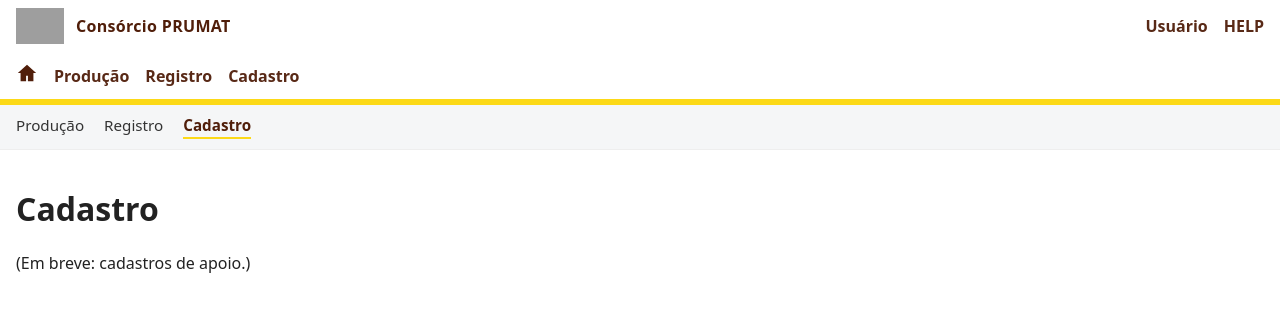
After one commit to satmbr/prod, a Flask app: page /operacao/cadastro in a window 1280 px wide. The commit adds this page. Shown: the top 312 px of the page. Run offline with Flask 3, Linux system fonts and the light colour scheme; grey boxes are pictures that could not be loaded.

Commit message:
Add files via upload

```diff
--- a/app.py
+++ b/app.py
@@ -1,21 +1,61 @@
-from flask import Flask, render_template, request
+from flask import Flask, render_template, request, url_for
 import os
 
 def create_app():
     app = Flask(__name__)
 
-    # Origem do nome do usuário (temporário):
-    # 1) query param ?user=Fulano
-    # 2) variável de ambiente APP_USER
-    # 3) fallback "Usuário"
+    # Temporário: nome do usuário no topo (APP_USER no Railway, ou ?user=Fulano)
     def resolve_user_name():
         return request.args.get("user") or os.getenv("APP_USER") or "Usuário"
+
+    # Subnav para Operação → (Produção/Registro/Cadastro)
+    def producao_subnav(active: str):
+        return [
+            {"text": "Produção", "href": url_for("operacao_producao"), "active": active == "producao"},
+            {"text": "Registro",  "href": url_for("operacao_registro"),  "active": active == "registro"},
+            {"text": "Cadastro",  "href": url_for("operacao_cadastro"),  "active": active == "cadastro"},
+        ]
 
     @app.get("/")
     def index():
         return render_template("index.html", current_user_name=resolve_user_name())
 
-    # healthcheck
+    # Seção Operação (página “raiz” da seção)
+    @app.get("/operacao")
+    def operacao_index():
+        return render_template(
+            "operacao/index.html",
+            current_user_name=resolve_user_name(),
+            subnav_links=None
+        )
+
+    # Operação → Produção / Registro / Cadastro
+    @app.get("/operacao/producao")
+    def operacao_producao():
+        # template com acento: produção.html
+        return render_template(
+            "operacao/produção.html",
+            current_user_name=resolve_user_name(),
+            subnav_links=producao_subnav(active="producao"),
+        )
+
+    @app.get("/operacao/registro")
+    def operacao_registro():
+        return render_template(
+            "operacao/registro.html",
+            current_user_name=resolve_user_name(),
+            subnav_links=producao_subnav(active="registro"),
+        )
+
+    @app.get("/operacao/cadastro")
+    def operacao_cadastro():
+        return render_template(
+            "operacao/cadastro.html",
+            current_user_name=resolve_user_name(),
+            subnav_links=producao_subnav(active="cadastro"),
+        )
+
+    # Healthcheck
     @app.get("/health")
     def health():
         return {"status": "ok"}, 200
--- a/static/style.css
+++ b/static/style.css
@@ -1,49 +1,20 @@
-:root{
-  --brand-brown:#501E0A;
-  --brand-yellow:#FCD917;
-}
+:root{--brand-brown:#501E0A;--brand-yellow:#FCD917;}
 *{box-sizing:border-box}
 body{margin:0;font-family:system-ui,-apple-system,Segoe UI,Roboto,Ubuntu,"Helvetica Neue",Arial,sans-serif;color:#222}
-
-.header{
-  background:#fff;border-bottom:1px solid #eee;
-}
-.header-top{
-  display:flex;align-items:center;justify-content:space-between;
-  padding:8px 16px;
-}
-.brand{
-  display:flex;align-items:center;gap:12px;
-}
+.header{background:#fff;border-bottom:1px solid #eee;}
+.header-top{display:flex;align-items:center;justify-content:space-between;padding:8px 16px;}
+.brand{display:flex;align-items:center;gap:12px;}
 .brand img{height:36px;width:auto;display:block}
 .brand-title{font-weight:700;color:var(--brand-brown);letter-spacing:.02em}
-
-.header-nav{
-  display:flex;align-items:center;gap:18px;
-  padding:10px 16px;
-}
+.header-nav{display:flex;align-items:center;gap:18px;padding:10px 16px;}
 .nav-left,.nav-right{display:flex;align-items:center;gap:16px;flex-wrap:wrap}
-.nav-link{
-  color:var(--brand-brown);text-decoration:none;font-weight:600;opacity:.95;
-}
+.nav-link{color:var(--brand-brown);text-decoration:none;font-weight:600;opacity:.95;}
 .nav-link:hover{opacity:1;text-decoration:underline}
 .home-icon{display:inline-block;vertical-align:middle}
 .home-icon svg{height:22px;width:22px;fill:var(--brand-brown)}
-
-.divider{
-  height:6px;background:var(--brand-yellow);
-}
-
-/* sublinks (placeholder) */
-.subnav{
-  background:#f5f6f7;padding:10px 16px;font-size:.95rem;
-  display:flex;gap:20px;color:#333
-}
+.divider{height:6px;background:var(--brand-yellow);}
+.subnav{background:#f5f6f7;padding:10px 16px;font-size:.95rem;display:flex;gap:20px;color:#333}
 .subnav a{color:#333;text-decoration:none}
 .subnav a:hover{text-decoration:underline}
-
-/* responsivo */
-@media (max-width:768px){
-  .header-nav{flex-direction:column;align-items:flex-start;gap:10px}
-  .nav-right{margin-left:auto}
-}
+.subnav-link.active{color:var(--brand-brown);font-weight:700;border-bottom:2px solid var(--brand-yellow);padding-bottom:2px}
+@media (max-width:768px){.header-nav{flex-direction:column;align-items:flex-start;gap:10px}.nav-right{margin-left:auto}}
--- a/templates/base.html
+++ b/templates/base.html
@@ -11,44 +11,36 @@
 <header class="header">
   <div class="header-top">
     <div class="brand">
-      <img src="{{ url_for('static', filename='logo-prumat.png') }}" alt="Consórcio PRUMAT">
-      <!-- <div class="brand-title">Consórcio PRUMAT</div> -->
+      <img src="{{ url_for('static', filename='img/logo-prumat.png') }}" alt="Consórcio PRUMAT">
+      <div class="brand-title">Consórcio PRUMAT</div>
     </div>
     <div class="nav-right">
-      <!-- “LAERCIO” → nome do usuário logado; cor #501E0A -->
       <a class="nav-link" href="#user">{{ current_user_name }}</a>
-      <!-- “HELP” em #501E0A (canal de ajuda futuramente) -->
       <a class="nav-link" href="#help">HELP</a>
     </div>
   </div>
 
   <nav class="header-nav">
     <div class="nav-left">
-      <!-- ícone de casa na cor #501E0A -->
-      <span class="home-icon" title="Home">
-        <svg viewBox="0 0 24 24" aria-hidden="true">
-          <path d="M12 3 2 12h3v9h6v-6h2v6h6v-9h3z"/>
-        </svg>
-      </span>
-      <!-- links principais (placeholders) -->
-      <a class="nav-link" href="#link1">Operação</a>
-      <a class="nav-link" href="#link2">Manutenção</a>
-      <a class="nav-link" href="#link3">Equipamentos</a>
-      <a class="nav-link" href="#link4">PDR</a>
-      <!-- <a class="nav-link" href="#link5">link5</a> -->
+      <a class="home-icon" title="Home" href="{{ url_for('index') }}">
+        <svg viewBox="0 0 24 24" aria-hidden="true"><path d="M12 3 2 12h3v9h6v-6h2v6h6v-9h3z"/></svg>
+      </a>
+      <!-- Menu principal; Produção/Registro/Cadastro também aparecem no subnav -->
+      <a class="nav-link" href="{{ url_for('operacao_producao') }}">Produção</a>
+      <a class="nav-link" href="{{ url_for('operacao_registro') }}">Registro</a>
+      <a class="nav-link" href="{{ url_for('operacao_cadastro') }}">Cadastro</a>
     </div>
   </nav>
 
-  <!-- linha amarela #FCD917 separando links e sublinks -->
   <div class="divider"></div>
 
-  <!-- sublinks (placeholders) -->
+  {% if subnav_links %}
   <div class="subnav">
-  <!--  <a href="#sublink1">sublink1</a>
-    <a href="#sublink2">sublink2</a>
-    <a href="#sublink3">sublink3</a>
-    <a href="#sublink4">sublink4</a> -->
+    {% for item in subnav_links %}
+      <a class="subnav-link{% if item.active %} active{% endif %}" href="{{ item.href }}">{{ item.text }}</a>
+    {% endfor %}
   </div>
+  {% endif %}
 </header>
 
 <main>
--- /dev/null
+++ b/templates/operacao/cadastro.html
@@ -0,0 +1,8 @@
+{% extends "base.html" %}
+{% block title %}Operação · Cadastro{% endblock %}
+{% block content %}
+  <div style="padding:16px">
+    <h1>Cadastro</h1>
+    <p>(Em breve: cadastros de apoio.)</p>
+  </div>
+{% endblock %}
```
Also changed, not shown: templates/index.html (+4 -3 lines), templates/operacao/index.html (added, +8 -0 lines), templates/operacao/producao.html (added, +8 -0 lines), templates/operacao/registro.html (added, +8 -0 lines).
